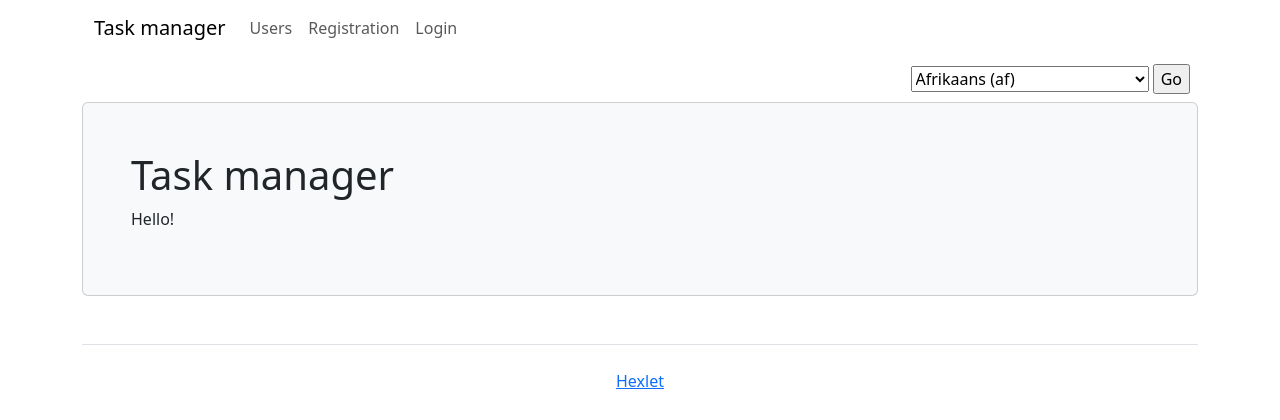
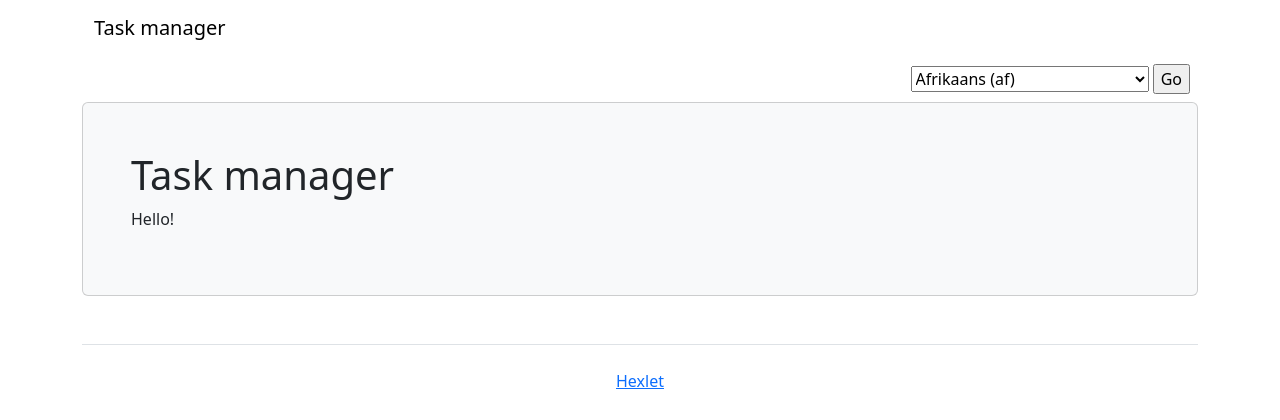
Before and after one commit to goryay/python-project-52, a Django app: page / in a window 1280 px wide. Shown: the top 420 px of the page. Run offline with Django 3.2, Linux system fonts and the light colour scheme; some libraries are stand-ins or nearby versions.

Commit message:
comment line

```diff
--- a/task_manager/templates/components/navigation.html
+++ b/task_manager/templates/components/navigation.html
@@ -13,7 +13,7 @@
     <div class="collapse navbar-collapse" id="navbarNav">
       <ul class="navbar-nav">
 
-        <li class="nav-item"><a class="nav-link" href="{% url 'users:list' %}">{% trans 'Users' %}</a></li>
+<!--        <li class="nav-item"><a class="nav-link" href="{% url 'users:list' %}">{% trans 'Users' %}</a></li>
 
         {% if user.is_authenticated %}
           <li class="nav-item"><a class="nav-link" href="{% url 'statuses:list' %}">{% trans 'Statuses' %}</a></li>
@@ -25,7 +25,7 @@
           <li class="nav-item"><a class="nav-link" href="{% url 'login' %}">{% trans 'Login' %}</a></li>
         {% endif %}
 
-      </ul>
+      </ul>-->
     </div>
 
   </div>
```
